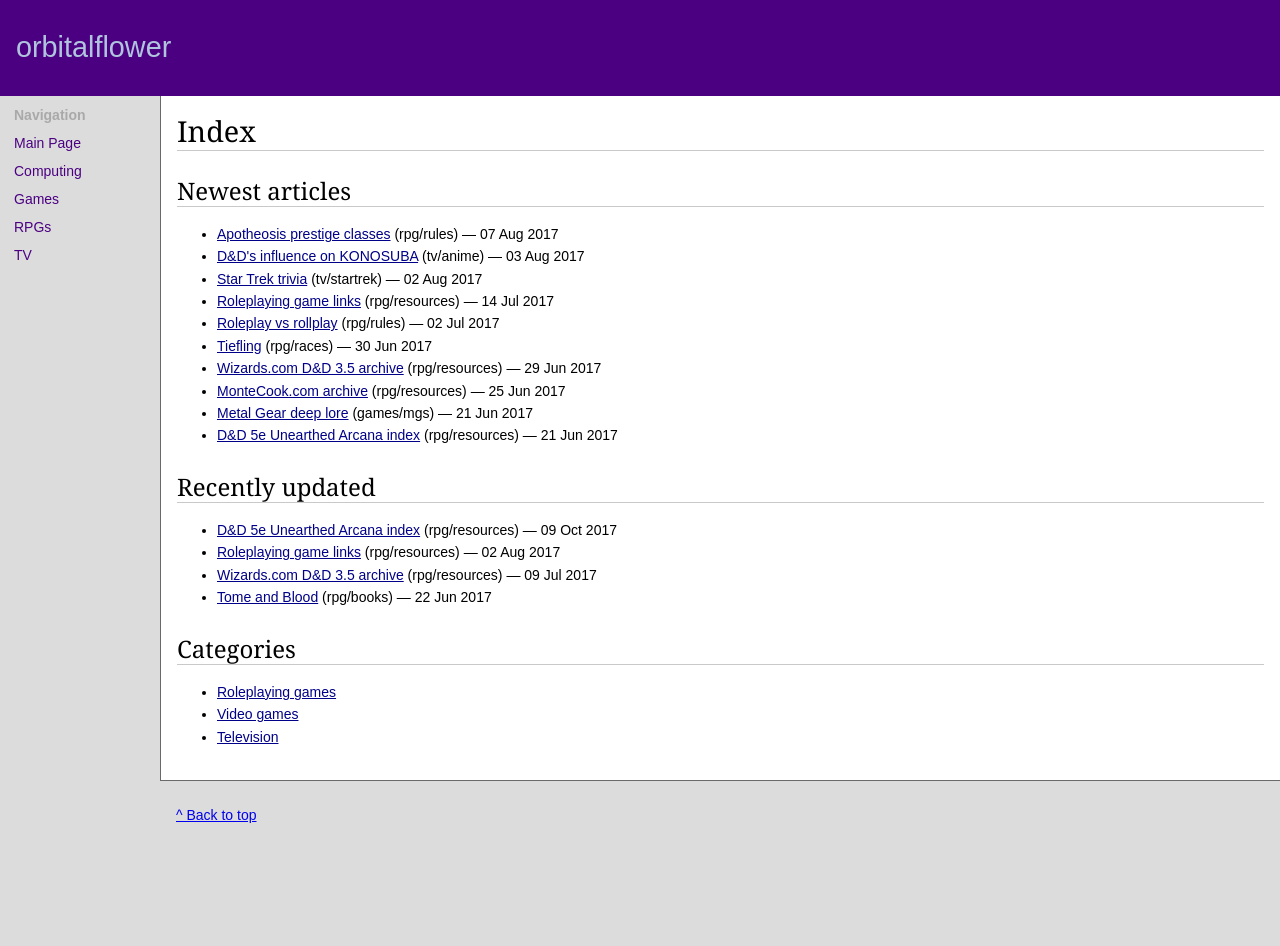
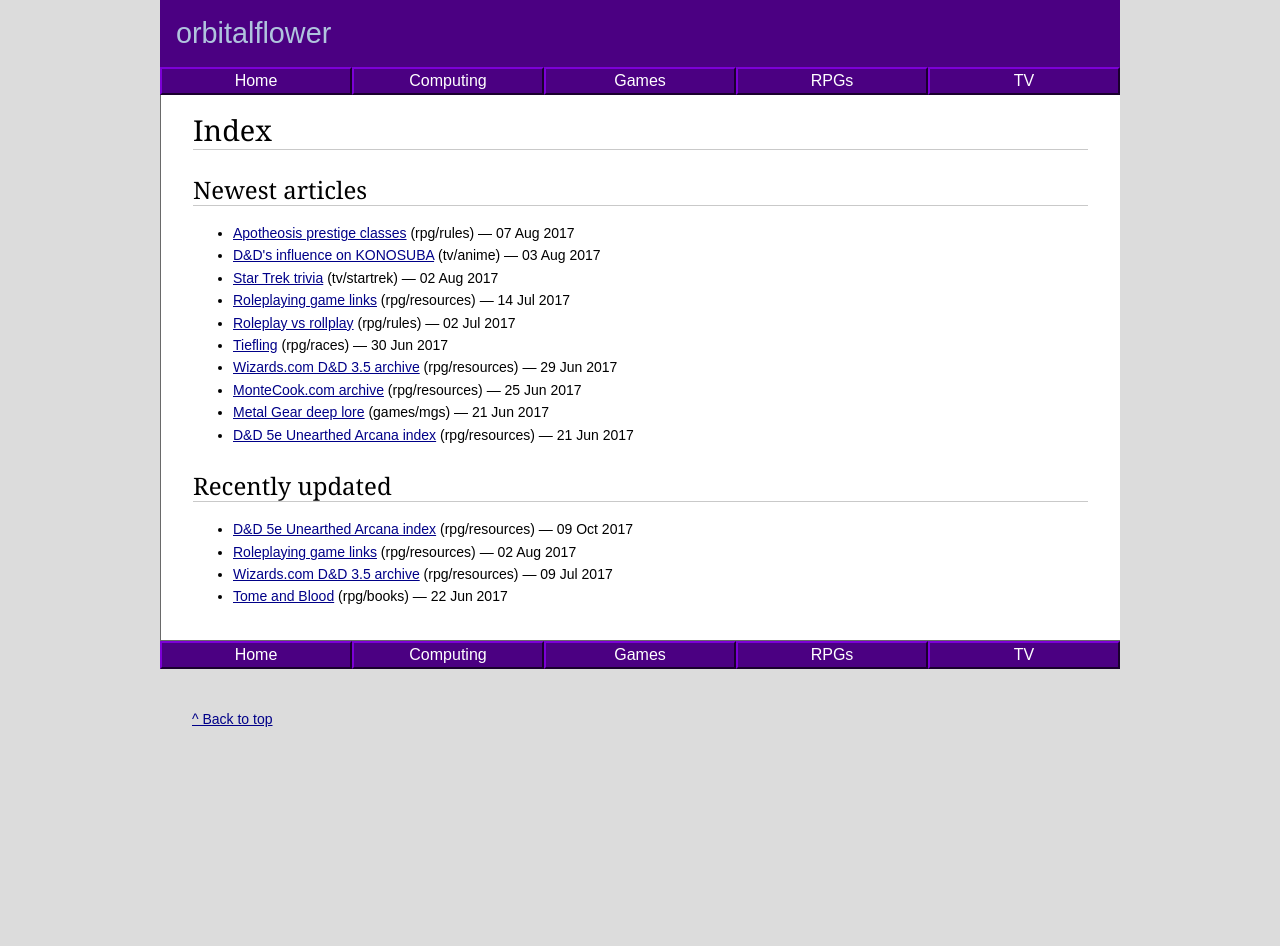
Before and after one commit to orbitalflower/orbitalflower.github.io, a Jekyll site: the page built from index.md, in a window 1280 px wide. Built offline with Jekyll 4.4.1, drawn with Linux system fonts in a browser that asks for light colours; after the commit the page ends 900 px from its top, so only the background shows below that.

Commit message:
Modified navigation layout

```diff
--- /dev/null
+++ b/_includes/navigation.html
@@ -0,0 +1,11 @@
+
+      <div id="nav">
+        <h2>Navigation</h2>
+        <ul>
+          <li><a href="{{ "/" | absolute_url }}" title="Main Page">Home</a></li>
+          <li><a href="{{ "/comp/" | absolute_url }}" title="Articles on computing">Computing</a></li>
+          <li><a href="{{ "/games/" | absolute_url }}" title="Articles on video games">Games</a></li>
+          <li><a href="{{ "/rpg/" | absolute_url }}" title="Articles on roleplaying games">RPGs</a></li>
+          <li><a href="{{ "/tv/" | absolute_url }}" title="Articles on television">TV</a></li>
+        </ul>
+      </div>
--- a/_layouts/default.html
+++ b/_layouts/default.html
@@ -5,6 +5,7 @@
     <link rel="stylesheet" type="text/css" href="{{ "style.css" | absolute_url }}">
     <meta charset="utf-8">
     {% feed_meta %}
+    {% if page.description %}<meta name="description" content="{{ page.description }}"> {% endif %}
   </head>
 
   <body>
@@ -13,21 +14,14 @@
         <h1><a href="{{ "/" | absolute_url }}">{{ site.title }}</a></h1>
       </div>
 
-      <div id="nav">
-        <h2>Navigation</h2>
-        <ul>
-          <li><a href="{{ "/" | absolute_url }}">Main Page</a></li>
-          <li><a href="{{ "/comp/" | absolute_url }}">Computing</a></li>
-          <li><a href="{{ "/games/" | absolute_url }}">Games</a></li>
-          <li><a href="{{ "/rpg/" | absolute_url }}">RPGs</a></li>
-          <li><a href="{{ "/tv/" | absolute_url }}">TV</a></li>
-        </ul>
-      </div>
+{% include navigation.html %}
 
       <div id="content">
       <h1>{{ page.title | default: Untitled }}</h1>
         {{ content }}
       </div>
+
+{% include navigation.html %}
 
       <div id="footer">
       <p>
--- a/_layouts/index.html
+++ b/_layouts/index.html
@@ -23,11 +23,3 @@ layout: default
 {% endif %}
 {% endfor %}
 </ul>
-
-<h2>Categories</h2>
-
-<ul>
-  <li><a href="/rpg/">Roleplaying games</a></li>
-  <li><a href="/games/">Video games</a></li>
-  <li><a href="/tv/">Television</a></li>
-</ul>
--- a/style.css
+++ b/style.css
@@ -3,6 +3,11 @@ body {
   padding: 0;
 
   background: gainsboro;
+}
+
+#container {
+  margin: 0 auto;
+  max-width: 960px;
 }
 
 #header {
@@ -13,8 +18,8 @@ body {
 }
 
 #header h1 {
-  height: 2em;
-  line-height: 2em;
+  height: 1em;
+  line-height: 1em;
   font-size: 1.8em;
   font-weight: normal;
   font-family: sans-serif;
@@ -27,38 +32,43 @@ body {
 }
 
 #nav {
-  position: absolute;
-  top: 6em;
-  left: 0;
-  width: 160px;
+  background: indigo;
   overflow: hidden;
 }
 
-#nav ul, #nav li {
+#nav ul {
   list-style: none;
-  margin-left: 0;
-  padding-left: 0;
-  margin-bottom: 1em;
+  margin: 0;
+  padding: 0;
+  width: 100%;
+
+  overflow: hidden;
+}
+
+#nav h2 {
+  display: none;
+}
+
+#nav li {
+  float: left;
+  width: 20%;
+  min-width: 100px;
+  text-align: center;
 }
 
 #nav li a {
-  color: indigo;
+  display: block;
+  background: indigo;
+  color: white;
+  border: 2px outset indigo;
   text-decoration: none;
-}
-
-#nav ul, #nav h2 {
   font-family: sans-serif;
-  font-size: 0.875em;
-  line-height: 1em;
-  color: darkgray;
-
-  padding-left: 1em;
+  font-size: 1em;
+  line-height: 1.5em;
 }
 
 #content {
-  margin-left: 160px;
-
-  padding: 1em;
+  padding: 1em 2em;
 
   font-family: sans-serif;
 
@@ -150,7 +160,7 @@ body {
   font-weight: bold;
 }
 
-#content a {
+#content a, #footer a {
   color: #000088;
 }
 
@@ -206,10 +216,9 @@ code {
 
 
 #footer {
-  margin-bottom: 6em;
-  margin-left: 160px;
+  margin-bottom: 4em;
 
-  padding: 1em;
+  padding: 2em;
   font-family: sans-serif;
 }
 
```
